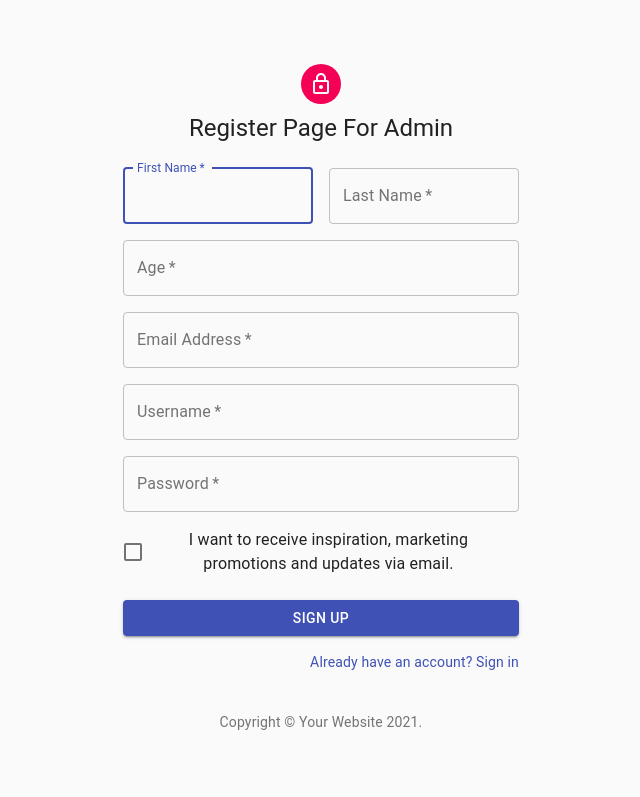
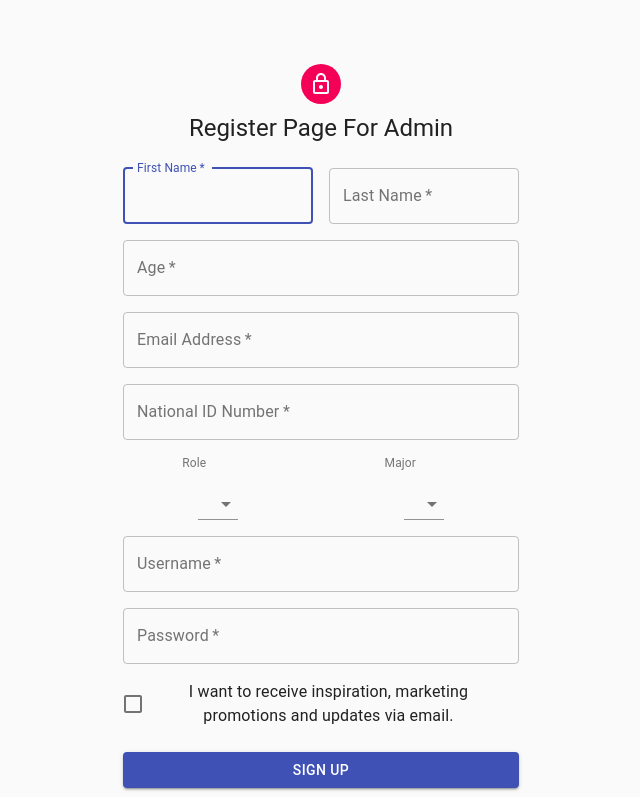
Before and after one commit to sokLeng-Prom/school-management, a React (Create React App) app: page / in a window 1280 px wide. Shown: the part 467-1264 px from the top of the page, without its empty margins (319-959 px from the left). Before the commit the page ends 1199 px from the top, so only its background shows below. Built offline with nearby package versions, Linux system fonts and the light colour scheme.

Commit message:
register page basic finished

```diff
--- a/src/template/SignUp.js
+++ b/src/template/SignUp.js
@@ -12,6 +12,9 @@ import LockOutlinedIcon from "@material-ui/icons/LockOutlined";
 import Typography from "@material-ui/core/Typography";
 import { makeStyles } from "@material-ui/core/styles";
 import Container from "@material-ui/core/Container";
+import MenuItem from "@material-ui/core/MenuItem";
+import Select from "@material-ui/core/Select";
+import InputLabel from "@material-ui/core/InputLabel";
 
 function Copyright() {
   return (
@@ -44,12 +47,15 @@ const useStyles = makeStyles((theme) => ({
   submit: {
     margin: theme.spacing(3, 0, 2),
   },
+  selectEmpty: {
+    marginTop: theme.spacing(2),
+  },
 }));
 
 export default function SignUp() {
   const classes = useStyles();
 
-  // info needed: age, name, age,, email, national_id_num, role, major, username, password
+  // info needed: age, name, email, national_id_num, role, major, username, password
   return (
     <Container component="main" maxWidth="xs">
       <CssBaseline />
@@ -112,6 +118,57 @@ export default function SignUp() {
                 variant="outlined"
                 required
                 fullWidth
+                id="national_id_num"
+                label="National ID Number"
+                name="National ID Number"
+                autoComplete="email"
+              />
+            </Grid>
+            <Grid item xs={12} sm={6}>
+              <InputLabel
+                shrink
+                id="demo-simple-select-placeholder-label-label"
+              >
+                Role
+              </InputLabel>
+              <Select
+                labelId="demo-simple-select-placeholder-label-label"
+                id="demo-simple-select-placeholder-label"
+                // value={age}
+                // onChange={handleChange}
+                displayEmpty
+                className={classes.selectEmpty}
+              >
+                <MenuItem value={"teacher"}>Teacher</MenuItem>
+                <MenuItem value={"student"}>Student</MenuItem>
+                <MenuItem value={"admin"}>Admin</MenuItem>
+              </Select>
+            </Grid>
+            <Grid item xs={12} sm={6}>
+              <InputLabel
+                shrink
+                id="demo-simple-select-placeholder-label-label"
+              >
+                Major
+              </InputLabel>
+              <Select
+                labelId="demo-simple-select-placeholder-label-label"
+                id="demo-simple-select-placeholder-label"
+                // value={age}
+                // onChange={handleChange}
+                displayEmpty
+                className={classes.selectEmpty}
+              >
+                <MenuItem value={"teacher"}>Teacher</MenuItem>
+                <MenuItem value={"student"}>Student</MenuItem>
+                <MenuItem value={"admin"}>Admin</MenuItem>
+              </Select>
+            </Grid>
+            <Grid item xs={12}>
+              <TextField
+                variant="outlined"
+                required
+                fullWidth
                 id="username"
                 label="Username"
                 name="username"
```
Also changed, not shown: 1 other file (tests, documents, lock files or other folders).
